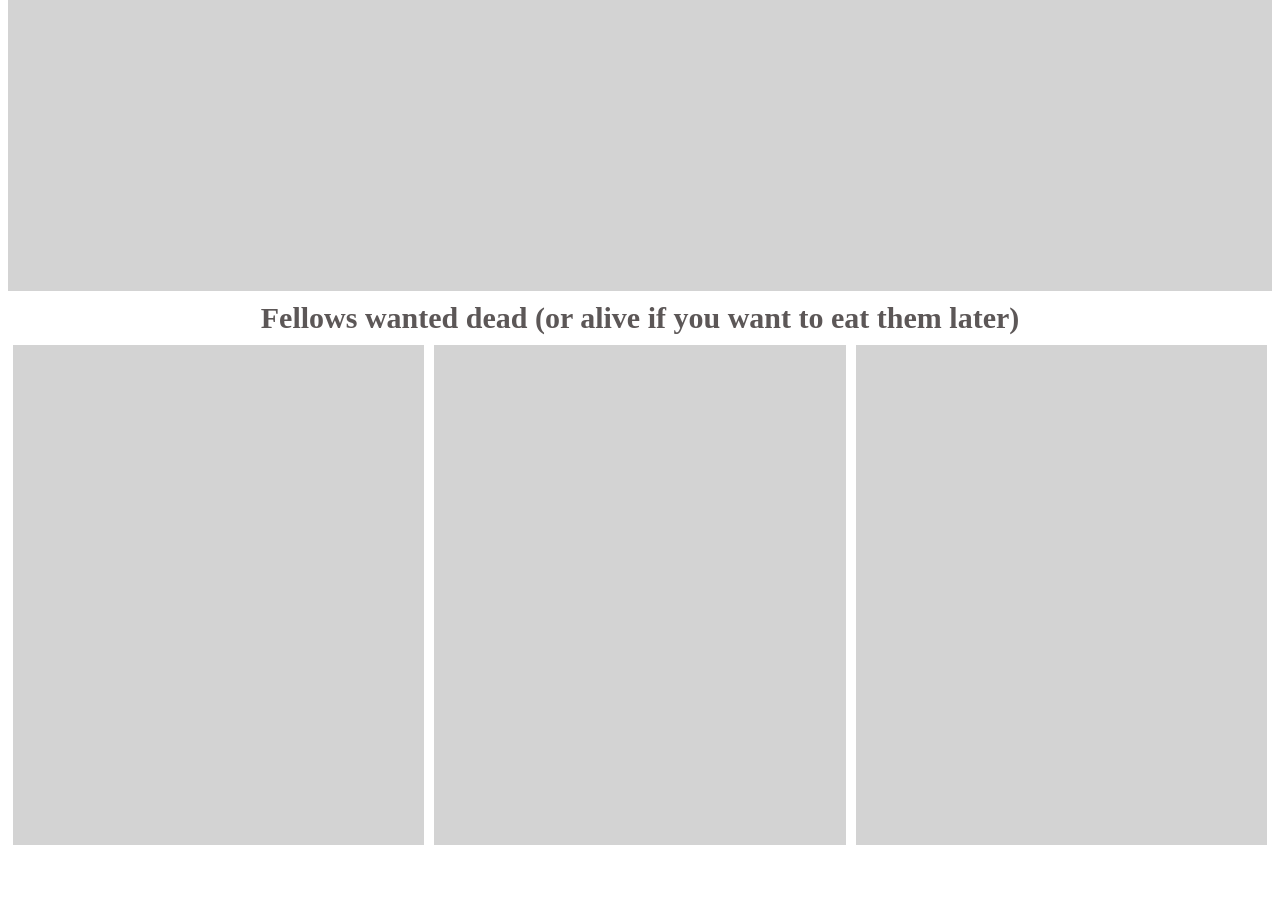
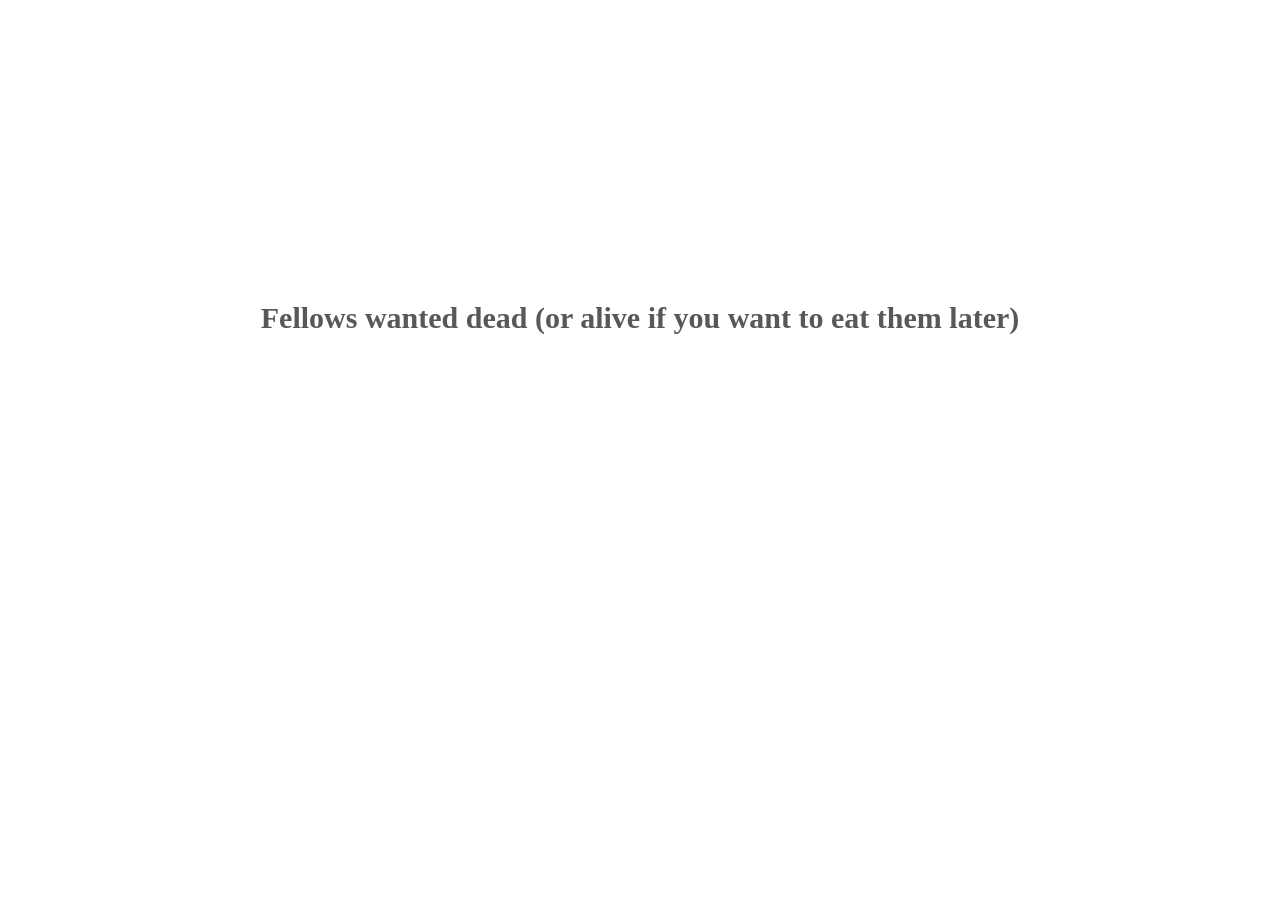
Before and after one commit to reavegodo/CSS-Flexbox, a plain HTML site: page index.html in a window 1280 px wide. Shown: the part 57-974 px from the top of the page. Drawn offline with Linux system fonts and the light colour scheme.

Commit message:
Update style.css

```diff
--- a/style.css
+++ b/style.css
@@ -35,7 +35,7 @@ li a {
 
 .carousel{
     height: 300px;
-    background-color: lightgrey;
+    background-color: white;
     width : 100%;
 }
 
@@ -58,7 +58,7 @@ h2{
 }
 
 article {
-    background-color: lightgrey;
+    background-color: white;
     width : 90%;
     height: 200px;
     margin: 20px auto;
@@ -67,7 +67,7 @@ article {
 
 
 form{
-    border-top: solid 2px grey;
+    border-top: solid 2px whi;
     padding-top: 20px;
     width: 85%;
     margin: auto;
@@ -163,7 +163,7 @@ nav a:hover{
 
 .carousel{
     height: 300px;
-    background-color: lightgrey;
+    background-color: white;
     width : 100%;
 }
 
```
